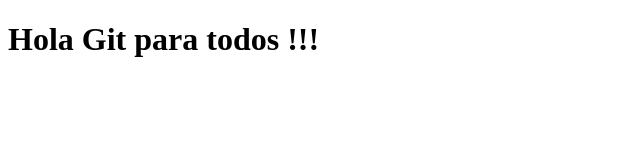
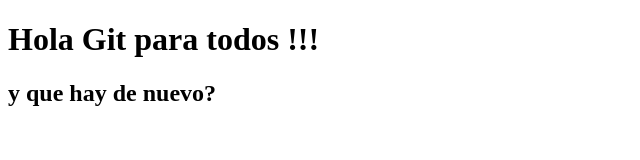
Before and after one commit to ArtemioDe/hello-git, a plain HTML site: page index.html in a window 1280 px wide. Shown: the whole page, without its empty margins (0-640 px from the left). Drawn offline with Linux system fonts and the light colour scheme.

Commit message:
Se agrego un h2

```diff
--- a/index.html
+++ b/index.html
@@ -9,5 +9,6 @@
 <body>
     <h1>Hola Git para todos !!!</h1>
 
+    <h2>y que hay de nuevo?</h2>
 </body>
 </html>
```
